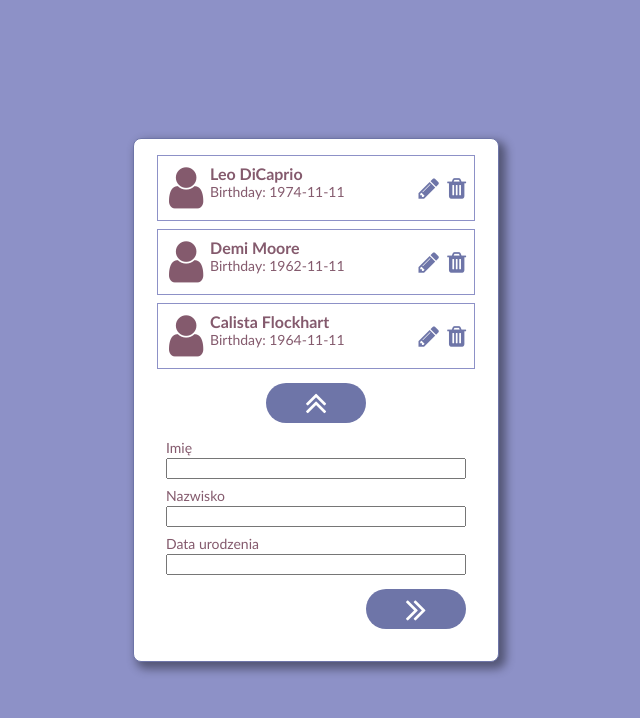
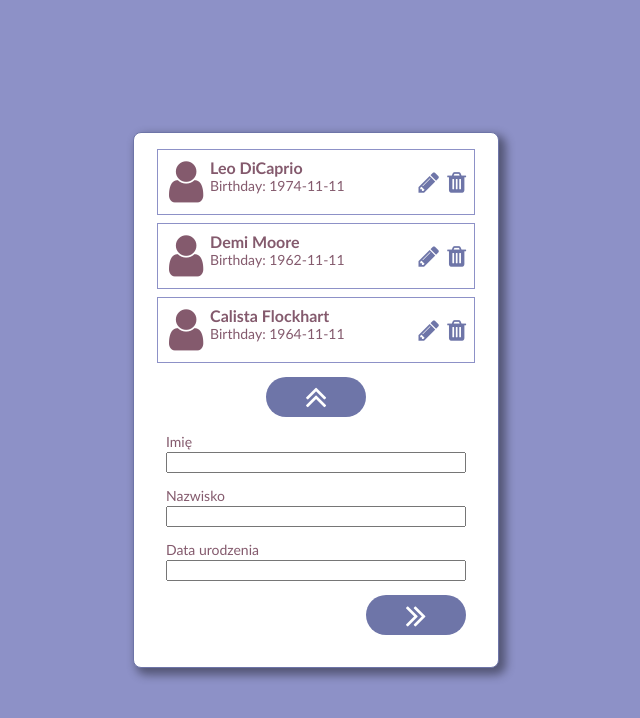
Before and after one commit to pasternakewa/birthday-reminder, a React (Create React App) app: page / in a window 1280 px wide. Both pictures are taken after a click on the button 640 px from the left and 514 px from the top of the page. Shown: the top 718 px of the page, without its empty margins (324-964 px from the left). Built offline with nearby package versions, Linux system fonts and the light colour scheme.

Commit message:
Fix form handling when adding new record

```diff
--- a/src/App.css
+++ b/src/App.css
@@ -24,6 +24,7 @@
 .people-list {
   display: flex;
   flex-direction: column;
+  margin-bottom: 6px;
 }
 
 .person {
@@ -110,7 +111,6 @@ i.fas.fa-angle-double-right {
   width: 100px;
   height: 40px;
   border-radius: 20px;
-  margin-top: 6px;
   display: flex;
   align-items: center;
   justify-content: center;
@@ -140,5 +140,5 @@ i.fas.fa-angle-double-right {
   width: 300px;
   height: 40px;
   font-size: 14px;
-  margin-bottom: 8px;
+  margin-bottom: 14px;
 }
--- a/src/components/PeopleList.js
+++ b/src/components/PeopleList.js
@@ -26,7 +26,13 @@ const PeopleList = () => {
   };
 
   const handleAddPerson = () => {
+    event.preventDefault();
     setPeople([...peopleState, { id: new Date().getTime(), ...formState }]);
+    setFormState({
+      name: "",
+      lastName: "",
+      birthDate: ""
+    });
   };
 
   return (
@@ -66,7 +72,7 @@ const PeopleList = () => {
         handleChange={() => setIsFormShown(!isFormShown)}
       />
       {isFormShown && (
-        <div className="form">
+        <form className="form" onSubmit={handleAddPerson}>
           <Input
             name="Imię"
             value={formState.name}
@@ -87,9 +93,8 @@ const PeopleList = () => {
           <Button
             type="submit"
             icon={<i className="fas fa-angle-double-right"></i>}
-            handleChange={handleAddPerson}
           />
-        </div>
+        </form>
       )}
     </div>
   );
```
